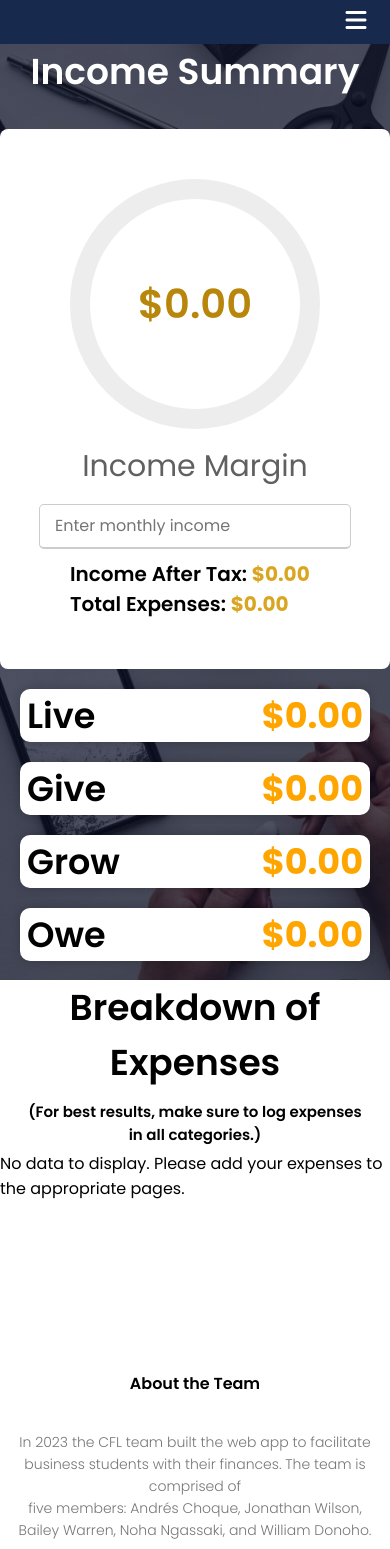
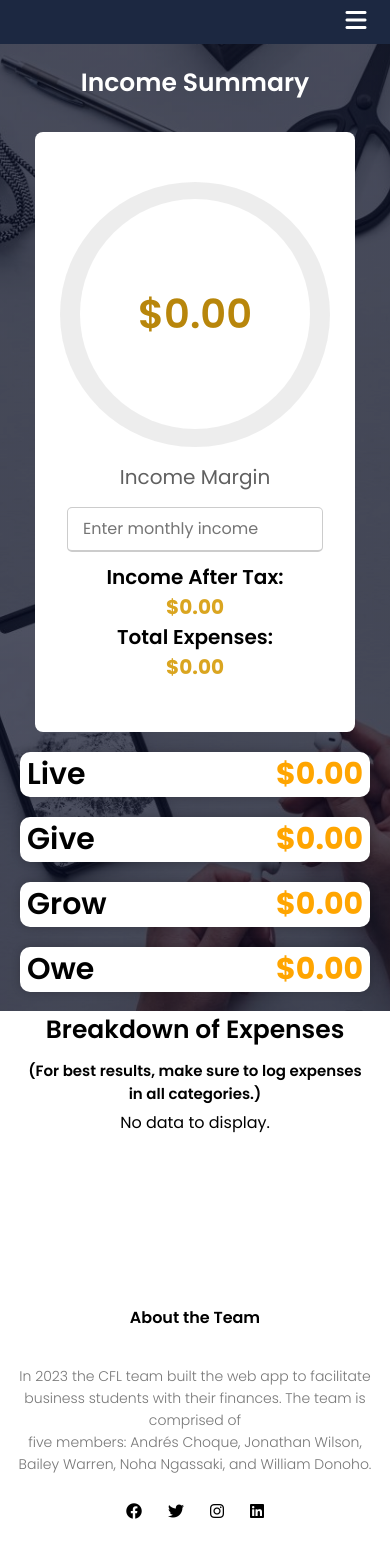
Before and after one commit to lcngassakiikoungaong/MERN-App, a React (Create React App) app in the folder cfl23_frontend/: page /summary in a window 390 px wide. Shown: the top 1549 px of the page. Built offline with nearby package versions, Linux system fonts and the light colour scheme.

Commit message:
improved phone view

```diff
--- a/cfl23_frontend/src/components/navbar.js
+++ b/cfl23_frontend/src/components/navbar.js
@@ -1,13 +1,17 @@
 import React, { Component } from "react";
 import "../css/shared_css/navbar.css";
-import { Link } from 'react-router-dom';
-
+import { Link} from 'react-router-dom';
+import logopic from '../images/cfl-logo-new.png';
 
 class Navbar extends Component {
     state = {clicked: false};
 
     handleCLick = () => {
         this.setState({clicked: !this.state.clicked})
+    }
+
+    logout = () => {
+        window.location.href = "/";
     }
 
     render() {
@@ -32,6 +36,7 @@ class Navbar extends Component {
                     <li><Link to="/grow" id="growNav">GROW</Link></li>
                     <li><Link to="/owe" id="oweNav">OWE</Link></li>
                     <li><Link to="/about" id="homeNav">ABOUT</Link></li>
+                    <button id="SO-Btn" onClick={this.logout}>Sign out</button>
                 </ul>
             </div>
             <div id="menu" onClick={this.handleCLick}>
--- a/cfl23_frontend/src/css/live.css
+++ b/cfl23_frontend/src/css/live.css
@@ -27,56 +27,27 @@ nav .fa-solid {
   height: auto;
 }
 
-@media only screen and (max-width: 390px) {
-  .tbl {
-    width: 100%;
-  }
-}
-
 table {
 
   min-width: 370px;
   table-layout: fixed;
 }
+
 tr {
-  max-height: 100px; /* set maximum height to 100 pixels */
-  overflow: hidden; /* hide any content that exceeds the maximum height */
+  max-height: 100px;
+  overflow: hidden;
 }
-/*td:nth-child(2) {
-  max-height: 200px; /* set maximum height to 200 pixels */
-  /*overflow: auto; /* enable vertical scrolling */
-  /*white-space: pre-wrap; /* wrap long lines of text */
-/*}*/
+
 table td {
   max-height: 50px;
 }
-@media only screen and (max-width: 600px) {
-  .table th {
-    font-size: 14px;
+
+@media screen and (max-width: 700px) {
+  #form-header{
+    font-size: 30px;
+    padding-top: 20px;
   }
 }
-@media only screen and (max-width: 480px) {
-  #tbl td {
-    font-size: 10px;
-  }
-}
-@media (max-width: 600px) {
-  #tbl thead th {
-    text-align: center;
-  }
-}
-@media (max-width: 768px) {
-  table td {
-    max-height: 40px;
-    text-align: center;
-  }
-}
-/*@media only screen and (max-width: 480px) {
-   styles for screens with a maximum width of 480px (mobile devices)
-  #tbl th:nth-child(2):before {
-    content: "Desc.";
-  }
-}*/
 
 
 th:first-child,
@@ -176,3 +147,38 @@ h1 {
   z-index: 9;
   margin: auto;
 }
+
+@media only screen and (max-width: 390px) {
+  .tbl {
+    width: 100%;
+  }
+}
+
+@media only screen and (max-width: 600px) {
+  .table th {
+    font-size: 14px;
+  }
+}
+
+@media only screen and (max-width: 480px) {
+  #tbl td {
+    font-size: 10px;
+  }
+}
+
+@media (max-width: 600px) {
+  #tbl thead th {
+    text-align: center;
+  }
+}
+
+@media (max-width: 768px) {
+  table td {
+    max-height: 40px;
+    text-align: center;
+  }
+
+  td button {
+    align-items: center;
+  }
+}
--- a/cfl23_frontend/src/css/shared_css/navbar.css
+++ b/cfl23_frontend/src/css/shared_css/navbar.css
@@ -10,9 +10,10 @@
 
 nav {
   display: flex;
-  padding: 2% 6%;
+  padding: 0.2% 6%;
   justify-content: space-between;
   align-items: center;
+  background-color: #1c2841;
 }
 
 .header nav img {
@@ -89,6 +90,15 @@ nav {
 #menu {
   display: none;
 }
+
+#SO-Btn {
+  border-radius: 5px;
+  background: gray;
+  color: white;
+  height: 25px;
+  width: 65px;
+  border: 2px solid gray;
+}
 /* This is for the phone view */
 
 @media screen and (max-width: 700px) {
@@ -96,7 +106,8 @@ nav {
     font-size: 20px;
   }
   nav {
-    background: #17294c;
+    background: #1c2841;
+    padding: 2% 6%;
   }
 
   .nav-links ul li {
@@ -111,7 +122,7 @@ nav {
     right: -200px;
     width: 200px;
     height: 100vh;
-    background: #17294c;
+    background: #1c2841;
     padding: 40px 0 0 10px;
     transition: 1s;
   }
@@ -136,4 +147,8 @@ nav {
     color: #fff;
   }
 
+  #SO-Btn {
+    display: block;
+  }
+
 }
--- a/cfl23_frontend/src/css/summary.css
+++ b/cfl23_frontend/src/css/summary.css
@@ -65,8 +65,8 @@ p {
 
 .circular-progress {
   position: relative;
-  height: 250px;
-  width: 250px;
+  height: 270px;
+  width: 270px;
   border-radius: 50%;
   background: conic-gradient(darkgoldenrod 0deg, #ededed 0deg);
   display: flex;
@@ -78,8 +78,8 @@ p {
 .circular-progress::before {
   content: "";
   position: absolute;
-  height: 210px;
-  width: 210px;
+  height: 220px;
+  width: 220px;
   background-color: white;
   border-radius: 50%;
 }
@@ -456,7 +456,7 @@ h3 {
 }
 
 /*Alternate pie chart*/
-.pie-header {
+.pie-header1 {
   text-align: center;
 }
 
@@ -465,56 +465,113 @@ h3 {
   justify-content: center;
 }
 
+
+.pie-header {
+  margin: auto;
+}
+
+#chartError {
+  margin: auto;
+}
 /* Allows columns to fit within an iphone view */
 @media screen and (max-width: 700px) {
 
-  div,
-  .chartError {
-    margin: auto;
-  }
-}
-
-
-/******************* Summary Header Section ***********************/
-
-/*
-.income {
-    width: 35%;
+div, .chartError {
     margin: auto;
   }
 
 
 
-.income #income_sum {
-    border-radius: 10px;
-    cursor: pointer;
-    box-shadow: 0 0 10px 0px rgba(0, 0, 0, 0.2);
-    margin-bottom: 0;
-    background-color: #fff;
-    text-align: center;
+#summary_head h1 {
+  font-size: 25px;
+  padding-top: 20px;
 }
 
-.income #income_sum > label{
-    padding-left: 2%;
+.progress-container {
+  height: 600px;
+  width: 320px;
+}
+
+.income-text {
+  font-size: 20px;
+}
+
+#income_inputRef {
+  margin: auto;
+  height: 45px;
+}
+
+#after_tax_h1 {
+  text-align: center;
+  margin: auto;
+  padding-right: 70px;
+}
+
+#total_expenses_h1 {
+  text-align: center;
+  margin: auto;
+  padding-right: 70px;
+}
+
+#total_expenses{
+  text-align: left;
+}
+
+.circular-progress {
+  position: relative;
+  height: 270px;
+  width: 270px;
+  border-radius: 50%;
+  background: conic-gradient(darkgoldenrod 0deg, #ededed 0deg);
+  display: flex;
+  align-items: center;
+  justify-content: center;
+
+}
+
+.circular-progress::before {
+  content: "";
+  position: absolute;
+  height: 230px;
+  width: 230px;
+  background-color: white;
+  border-radius: 50%;
+}
+
+#live_bar h1 {
   font-size: 30px;
 }
 
-.income #income_input > #income_input{
-    font-size: 35px;
+#live_bar h2 {
+  font-size: 30px;
 }
 
-.income #income_sum > h2 {
-  float: right;
-  font-size: 35px;
-  display: inline;
-  padding-right: 2%;
-  color: green;
-}
-*/
-.pie-header {
-  margin: auto;
+#give_bar h1 {
+  font-size: 30px;
 }
 
-#chartError{
-  margin: auto;
+#give_bar h2 {
+  font-size: 30px;
 }
+
+#grow_bar h1 {
+  font-size: 30px;
+}
+
+#grow_bar h2 {
+  font-size: 30px;
+}
+
+#owe_bar h1 {
+  font-size: 30px;
+}
+
+#owe_bar h2 {
+  font-size: 30px
+}
+
+.pie-header1 {
+  font-size: 25px;
+}
+
+}
--- a/cfl23_frontend/src/pages/login.js
+++ b/cfl23_frontend/src/pages/login.js
@@ -66,7 +66,7 @@ function Login() {
                                     </div>
 
                                     <div className="form-link">
-                                        <span>Don't have an account? <Link to="/Register" className="link sign-up-link">Sign Up</Link></span>
+                                        <span>Don't have an account? <Link to='/Register' className="link sign-up-link">Sign Up</Link></span>
                                     </div>
                                 </form>
                             </div>
--- a/cfl23_frontend/src/pages/summary.js
+++ b/cfl23_frontend/src/pages/summary.js
@@ -429,11 +429,11 @@ function Summary() {
                     </section>
                 </section>
 
-                <h1 className="pie-header">Breakdown of Expenses</h1>
+                <h1 className="pie-header1">Breakdown of Expenses</h1>
                 <h3 className="pie-header">(For best results, make sure to log expenses in all categories.)</h3>
                 <section className="alt-chart" id="chartSection" ref={chartSectionRef}>
                     <canvas style={{ width: '35%', maxWidth: '500px',height: '35%',maxHeight:'500px' }} ref={canvasRef} />
-                    <div id="chartError" style= { {display: 'none'} } ref={chartErrorRef}>No data to display. Please add your expenses to the appropriate pages.</div>
+                    <div id="chartError" style= { {display: 'none'} } ref={chartErrorRef}>No data to display.</div>
                 </section>
 
                 <Footer></Footer>
```
Also changed, not shown: cfl23_frontend/src/images/cfl-logo-new.png (added). Lines whose indentation alone changed are shown as unchanged.
